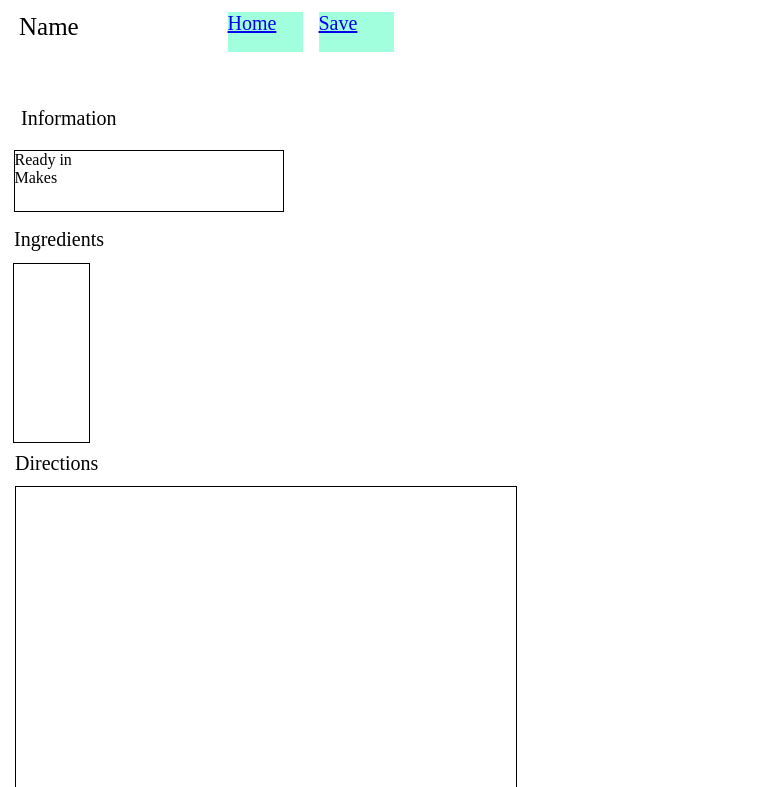
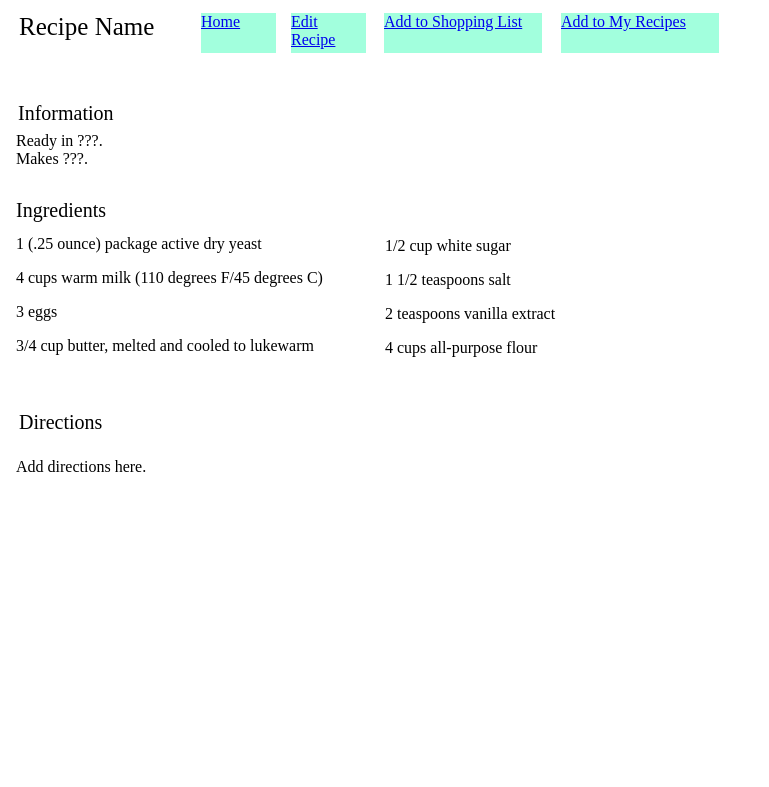
Before and after one commit to Brian-Black/DinnerTrackingGuide, a Flask app: page /add_recipe/ in a window 1280 px wide. Shown: the top 787 px of the page, without its empty margins (0-769 px from the left). Run offline with Flask 2, Linux system fonts and the light colour scheme; parts of the project's set-up code (start-up, migrations or seed data) failed here and were passed over.

Commit message:
started removing hardcoding

```diff
--- a/__init__.py
+++ b/__init__.py
@@ -6,7 +6,7 @@ app = Flask(__name__)
 #app.config["MONGODB_SETTINGS"] = {'DB': "Recipies"}
 #app.config["SECRET_KEY"] = "KeepThisS3cr3t"
 
-db = MongoEngine(app)
+#db = MongoEngine(app)
 
 @app.route('/')
 def index():
@@ -20,13 +20,15 @@ def hello(name=None):
 
 @app.route('/add_recipe/')
 def addRecipe():
-	return render_template('design_edit_recipe.html')
+	return render_template('design_recipe.html')
 
 @app.route('/recipe/')
 #@app.route('/recipe/<name>/<user>')
 def viewRecipe():
 	#give name for recipe, find in database
-	return render_template('design_recipe.html')
+	directions = "In a small bowl, dissolve yeast in 1/4 cup warm milk. Let stand until creamy, about 10 minutes.\n\nIn a large bowl, whisk together the egg yolks, 1/4 cup of the warm milk and the melted butter. Stir in the yeast mixture, sugar, salt and vanilla. Stir in the remaining 2 1/2 cups milk alternately with the flour, ending with the flour. Beat the egg whites until they form soft peaks; fold into the batter. Cover the bowl tightly with plastic wrap. Let rise in a warm place until doubled in volume, about 1 hour.\n\nPreheat the waffle iron. Brush with oil and spoon about 1/2 cup (or as recommended by manufacturer) onto center of iron. Close the lid and bake until it stops steaming and the waffle is golden brown. Serve immediately or keep warm in 200 degree oven."
+
+	return render_template('design_recipe.html',name="Belgium Waffles",preptime="1 hr 35 min",amount="one dozen waffles",dir=directions)
 
 @app.route('/shopping/')
 def shopping():
--- a/templates/design_recipe.html
+++ b/templates/design_recipe.html
@@ -145,25 +145,48 @@
   </head>
 
   <body>
-    <div class="gwd-div-dr7v">Belgian Waffles</div>
+    {% if name %}
+    <div class="gwd-div-dr7v">{{name}}</div>
+    {% else %}
+    <div class="gwd-div-dr7v">Recipe Name</div>
+    {% endif %}
+	<div class="gwd-div-zdpr gwd-div-0vu6 gwd-div-l5xo"><a href="/my_recipes/">Add to My Recipes</a></div>
+    <div class="gwd-div-zdpr gwd-div-0vu6 gwd-div-xk6z"><a href="/shopping/">Add to Shopping List</a></div>
+    <div class="gwd-div-zdpr gwd-div-qm1a gwd-div-mkkx"><a href="/">Home</a></div>
+    <div class="gwd-div-zdpr gwd-div-qm1a gwd-div-wl9a"><a href="/add_recipe/">Edit Recipe</a></div>
     <div class="gwd-div-rr51">Information</div>
-    <div class="gwd-div-sggs">Ready in 1 hr 35 min.
-      <div class="">Makes one dozen waffles.</div>
+    {% if preptime %}
+    <div class="gwd-div-sggs">Ready in {{preptime}} .
+        {% if amount %}
+        <div class="">Makes {{amount}}.</div>
+        {% else %}
+        <div class="">Makes ???.</div>
+        {% endif %}
     </div>
+    {% else %}
+    <div class="gwd-div-sggs">Ready in ???.
+        {% if amount %}
+        <div class="">Makes {{amount}}.</div>
+        {% else %}
+        <div class="">Makes ???.</div>
+        {% endif %}
+    </div>
+    {% endif %}
     <div class="gwd-div-cnla">Directions</div>
+
     <div class="gwd-div-ix8w">
-      <p class="p1" style="">In a small bowl, dissolve yeast in 1/4 cup warm milk. Let stand until creamy, about 10 minutes.</p>
-      <p class="p1" style=""></p>
-      <p class="p1" style="">In a large bowl, whisk together the egg yolks, 1/4 cup of the warm milk and the melted butter. Stir in the yeast mixture, sugar, salt and vanilla. Stir in the remaining 2 1/2 cups milk alternately with the flour, ending with the flour. Beat the egg whites until they form soft peaks; fold into the batter. Cover the bowl tightly with plastic wrap. Let rise in a warm place until doubled in volume, about 1 hour.</p>
-      <p class="p1" style=""></p>
-      <p class="p1" style="">Preheat the waffle iron. Brush with oil and spoon about 1/2 cup (or as recommended by manufacturer) onto center of iron. Close the lid and bake until it stops steaming and the waffle is golden brown. Serve immediately or keep warm in 200 degree oven.</p>
+        {% if dir %}
+		<div class="">{{dir}}</div>
+        {% else %}
+      <p class="p1" style="">Add directions here.</p>
       <p class="p1">
         <br>
       </p>
     </div>
+    {% endif %}
     <div class="gwd-div-nv6i">Ingredients</div>
     <div class="gwd-div-kc76">
-      <p class="p1">1 (.25 ounce) package active dry yeast &nbsp; &nbsp; &nbsp; &nbsp; &nbsp; &nbsp;</p>
+      <p class="p1">1 (.25 ounce) package active dry yeast </p>
       <p class="p1">4 cups warm milk (110 degrees F/45 degrees C)</p>
       <p class="p1"></p>
       <p class="p1">3 eggs</p>
@@ -187,10 +210,6 @@
       <p class="p1"></p>
       <p class="p1">4 cups all-purpose flour</p>
     </div>
-    <div class="gwd-div-zdpr gwd-div-0vu6 gwd-div-l5xo"><a href="/my_recipes/">Add to My Recipes</a></div>
-    <div class="gwd-div-zdpr gwd-div-0vu6 gwd-div-xk6z"><a href="/shopping/">Add to Shopping List</a></div>
-    <div class="gwd-div-zdpr gwd-div-qm1a gwd-div-mkkx"><a href="/">Home</a></div>
-    <div class="gwd-div-zdpr gwd-div-qm1a gwd-div-wl9a"><a href="/add_recipe/">Edit Recipe</a></div>
   </body>
 
 </html>
```
